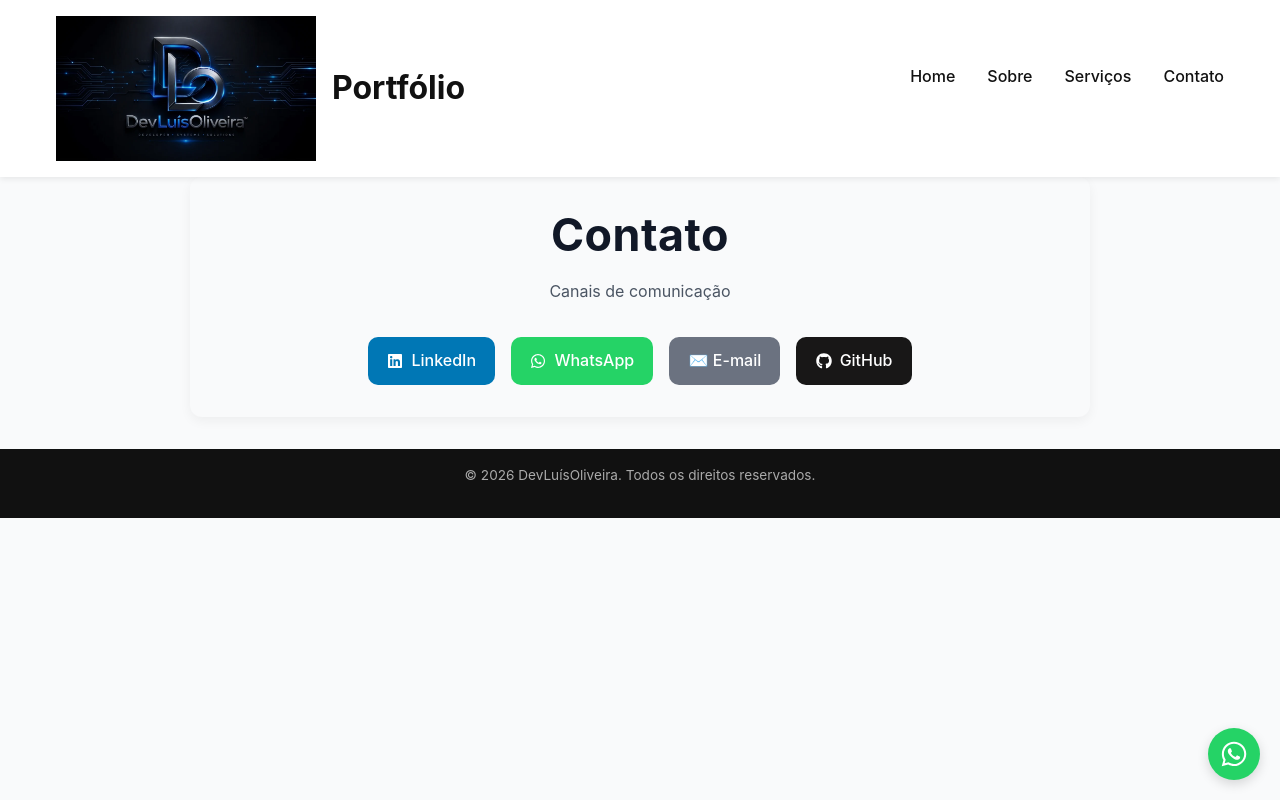
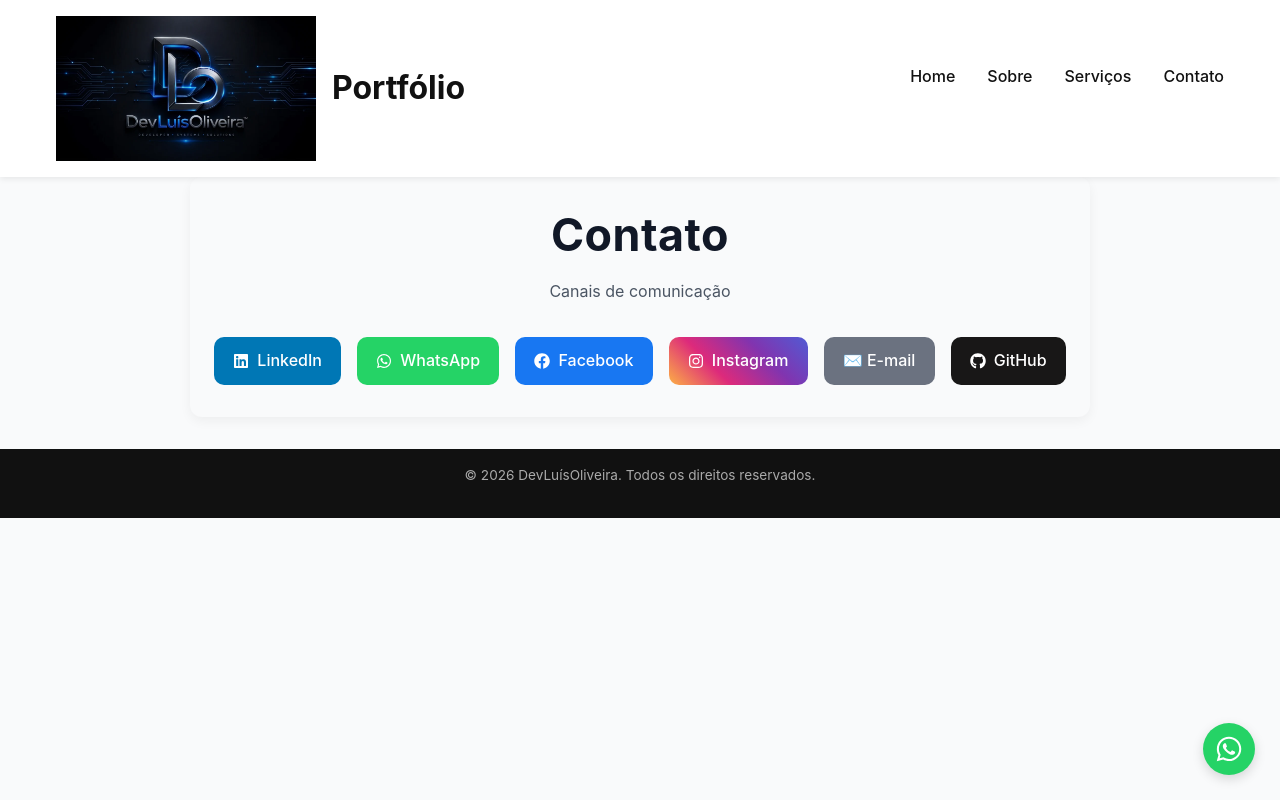
Before and after one commit to desenvolvimentoweb1983/portfolio-profissional-desenvolvedor-web, a React (Vite) app: page /contato in a window 1280 px wide. Built offline with nearby package versions, Linux system fonts and the light colour scheme.

Commit message:
contatos upgrade

```diff
--- a/src/pages/Contato/Contato.css
+++ b/src/pages/Contato/Contato.css
@@ -1,9 +1,13 @@
-p {
-  font-size: 16px;       /* tamanho da fonte */
-  line-height: 1.6;      /* altura da linha */
-  color: #1F2937;        /* cor do texto */
-  text-align: center;   /* alinhamento */
-  margin-bottom: 1rem;   /* espaçamento abaixo do parágrafo */
+
+/* ================= CONTATO.CSS ================= */
+
+/* ================= Parágrafos ================= */
+.contato-section p {
+  font-size: 16px;
+  line-height: 1.6;
+  color: #4B5563;
+  text-align: center;
+  margin-bottom: 2rem;
 }
 
 /* ================= Container ================= */
@@ -14,7 +18,6 @@ p {
   font-family: 'Inter', 'Segoe UI', Tahoma, Verdana, sans-serif;
   color: #1F2937;
   line-height: 1.6;
-  scroll-behavior: smooth;
   text-align: center;
 }
 
@@ -22,11 +25,6 @@ p {
   font-size: clamp(2rem, 5vw, 2.8rem);
   margin-bottom: 1rem;
   font-weight: 700;
-}
-
-.contato-section p {
-  margin-bottom: 2rem;
-  color: #4B5563;
 }
 
 /* ================= Links de contato ================= */
@@ -40,6 +38,7 @@ p {
 .contato-link {
   display: flex;
   align-items: center;
+  justify-content: center;
   gap: 0.5rem;
   padding: 0.7rem 1.2rem;
   border-radius: 10px;
@@ -50,7 +49,7 @@ p {
   text-decoration: none;
 }
 
-/* ================= Cores específicas ================= */
+/* ================= LinkedIn ================= */
 .contato-link.linkedin {
   background-color: #0077B5;
   color: #fff;
@@ -61,6 +60,7 @@ p {
   transform: translateY(-3px) scale(1.05);
 }
 
+/* ================= WhatsApp ================= */
 .contato-link.whatsapp {
   background-color: #25D366;
   color: #fff;
@@ -71,8 +71,37 @@ p {
   transform: translateY(-3px) scale(1.05);
 }
 
+/* ================= Facebook ================= */
+.contato-link.facebook {
+  background-color: #1877F2;
+  color: #fff;
+}
+
+.contato-link.facebook:hover {
+  background-color: #145DBF;
+  transform: translateY(-3px) scale(1.05);
+}
+
+/* ================= Instagram ================= */
+.contato-link.instagram {
+  background: linear-gradient(
+    45deg,
+    #FCAF45,
+    #DD2A7B,
+    #8134AF,
+    #515BD4
+  );
+  color: #fff;
+}
+
+.contato-link.instagram:hover {
+  opacity: 0.9;
+  transform: translateY(-3px) scale(1.05);
+}
+
+/* ================= E-mail ================= */
 .contato-link.email {
-  background-color: #6B7280; /* cinza moderno */
+  background-color: #6B7280;
   color: #fff;
   border: none;
 }
@@ -82,8 +111,9 @@ p {
   transform: translateY(-3px) scale(1.05);
 }
 
+/* ================= GitHub ================= */
 .contato-link.github {
-  background-color: #181717; /* preto GitHub */
+  background-color: #181717;
   color: #fff;
 }
 
@@ -92,26 +122,32 @@ p {
   transform: translateY(-3px) scale(1.05);
 }
 
-/* ================= Ícone flutuante do WhatsApp ================= */
-.whatsapp-flutuante {
+/* ================= Botão flutuante WhatsApp ================= */
+.contato-section .contato-whatsapp-unico {
   position: fixed;
-  bottom: 20px;
-  right: 20px;
-  background-color: #25D366;
-  color: #fff;
-  padding: 12px;
-  border-radius: 50%;
-  box-shadow: 0 4px 12px rgba(0,0,0,0.15);
+  bottom: 25px;
+  right: 25px;
+  width: 52px;
+  height: 52px;
+  padding: 0;
   display: flex;
   align-items: center;
   justify-content: center;
-  transition: transform 0.2s ease, box-shadow 0.3s ease;
-  z-index: 1000;
+  background-color: #25D366;
+  color: #fff;
+  border-radius: 50%;
+  box-shadow: 0 4px 12px rgba(0, 0, 0, 0.15);
+  z-index: 999;
+  text-decoration: none;
+  transform: none;
+  animation: none;
+  transition: background-color 0.3s ease;
 }
 
-.whatsapp-flutuante:hover {
-  transform: translateY(-3px) scale(1.1);
-  box-shadow: 0 6px 18px rgba(0,0,0,0.25);
+.contato-section .contato-whatsapp-unico:hover {
+  background-color: #1DA851;
+  color: #fff;
+  transform: none;
 }
 
 /* ================= Responsividade ================= */
@@ -120,6 +156,7 @@ p {
     flex-direction: column;
     gap: 0.75rem;
   }
+
   .contato-link {
     justify-content: center;
     font-size: 0.95rem;
@@ -131,9 +168,11 @@ p {
   .contato-section {
     padding: 1rem;
   }
-  .whatsapp-flutuante {
+
+  .contato-section .contato-whatsapp-unico {
     bottom: 15px;
     right: 15px;
-    padding: 10px;
+    width: 48px;
+    height: 48px;
   }
 }
--- a/src/pages/Contato/Contato.jsx
+++ b/src/pages/Contato/Contato.jsx
@@ -1,4 +1,12 @@
-import { FaLinkedin, FaWhatsapp, FaGithub } from "react-icons/fa";
+
+import {
+  FaLinkedin,
+  FaWhatsapp,
+  FaGithub,
+  FaFacebook,
+  FaInstagram
+} from "react-icons/fa";
+
 import "./Contato.css";
 
 function Contato() {
@@ -17,7 +25,7 @@ function Contato() {
     const subject = encodeURIComponent("Contato pelo site");
 
     if (isMobile) {
-      // Mobile: abre app de e-mail
+      // Mobile: abre aplicativo de e-mail
       window.location.href = `mailto:${email}?subject=${subject}`;
     } else {
       // Desktop: abre Gmail web
@@ -31,8 +39,11 @@ function Contato() {
   return (
     <section className="contato-section">
       <h1>Contato</h1>
+
       <p>Canais de comunicação</p>
+
       <div className="contato-links">
+
         {/* LinkedIn */}
         <a
           href="https://linkedin.com/in/luís-oliveira-563341279"
@@ -53,6 +64,26 @@ function Contato() {
           <FaWhatsapp /> WhatsApp
         </a>
 
+        {/* Facebook */}
+        <a
+          href="https://www.facebook.com/share/1EKwPgrf6Q/"
+          target="_blank"
+          rel="noopener noreferrer"
+          className="contato-link facebook"
+        >
+          <FaFacebook /> Facebook
+        </a>
+
+        {/* Instagram */}
+        <a
+          href="https://www.instagram.com/devluisoliveirasolutions?utm_source=qr&hvrq=c2VkbDRwOGJnZXE3"
+          target="_blank"
+          rel="noopener noreferrer"
+          className="contato-link instagram"
+        >
+          <FaInstagram /> Instagram
+        </a>
+
         {/* E-mail universal */}
         <button
           onClick={abrirEmail}
@@ -71,18 +102,20 @@ function Contato() {
         >
           <FaGithub /> GitHub
         </a>
+
       </div>
 
-      {/* Ícone flutuante do WhatsApp */}
+      {/* Botão flutuante do WhatsApp */}
       <a
         href={`https://wa.me/5519974082724?text=${mensagemWhatsApp}`}
-        className="whatsapp-flutuante"
+        className="whatsapp-flutuante contato-whatsapp-unico"
         target="_blank"
         rel="noopener noreferrer"
         aria-label="Fale comigo no WhatsApp"
       >
         <FaWhatsapp size={28} />
       </a>
+
     </section>
   );
 }
--- a/src/pages/Servicos/Servicos.jsx
+++ b/src/pages/Servicos/Servicos.jsx
@@ -1,4 +1,6 @@
+
 import "./Servicos.css";
+
 import {
   FaLaptopCode,
   FaCogs,
@@ -6,8 +8,10 @@ import {
   FaTools,
   FaRocket,
   FaChartLine,
-  FaHandshake
+  FaHandshake,
+  FaGamepad
 } from "react-icons/fa";
+
 import { Link } from "react-router-dom";
 
 function Servicos() {
@@ -47,6 +51,11 @@ function Servicos() {
       icone: <FaHandshake />,
       titulo: "Consultoria Digital",
       descricao: "Planejamento estratégico para seu projeto."
+    },
+    {
+      icone: <FaGamepad />,
+      titulo: "Instrutor de Desenvolvimento de Jogos",
+      descricao: "Aulas práticas de lógica de programação e criação de jogos 2D e 3D, utilizando GDevelop 5, Construct 3 e GameMaker."
     }
   ];
 
@@ -56,7 +65,7 @@ function Servicos() {
       <h1>Serviços</h1>
 
       <p className="servicos-subtitulo">
-        Soluções completas em desenvolvimento web, do planejamento à publicação.
+        Soluções em desenvolvimento web, criação de jogos digitais e tecnologia.
       </p>
 
       <div className="servicos-grid">
@@ -68,6 +77,7 @@ function Servicos() {
             </div>
 
             <h3>{servico.titulo}</h3>
+
             <p>{servico.descricao}</p>
 
             <Link to="/contato" className="servico-botao">
@@ -77,6 +87,7 @@ function Servicos() {
           </div>
         ))}
       </div>
+
     </section>
   );
 }
--- a/src/pages/Sobre/Sobre.css
+++ b/src/pages/Sobre/Sobre.css
@@ -1,3 +1,4 @@
+
 /* ================= Sobre.css ================= */
 
 /* ================= Container ================= */
@@ -12,6 +13,7 @@
 
 /* ================= Seções ================= */
 .apresentacao,
+.experiencia,
 .formacao,
 .objetivo,
 .trajeoria,
@@ -24,7 +26,9 @@
   transition: transform 0.3s ease, box-shadow 0.3s ease;
 }
 
+/* ================= Efeito Hover ================= */
 .apresentacao:hover,
+.experiencia:hover,
 .formacao:hover,
 .objetivo:hover,
 .trajeoria:hover,
@@ -109,9 +113,28 @@ li {
   color: #0F172A;
 }
 
+/* ================= EXPERIÊNCIA EM DESENVOLVIMENTO DE JOGOS ================= */
+.experiencia h2 {
+  color: #1F2937;
+}
+
+.experiencia p {
+  color: #374151;
+  line-height: 1.7;
+}
+
 /* ================= RESPONSIVIDADE ================= */
 @media (max-width: 768px) {
   .container {
+    padding: 1.5rem;
+  }
+
+  .apresentacao,
+  .experiencia,
+  .formacao,
+  .objetivo,
+  .trajeoria,
+  .conteudos-estudados {
     padding: 1.5rem;
   }
 
@@ -133,6 +156,15 @@ li {
     padding: 1rem;
   }
 
+  .apresentacao,
+  .experiencia,
+  .formacao,
+  .objetivo,
+  .trajeoria,
+  .conteudos-estudados {
+    padding: 1.2rem;
+  }
+
   h1 {
     font-size: 1.8rem;
   }
--- a/src/pages/Sobre/Sobre.jsx
+++ b/src/pages/Sobre/Sobre.jsx
@@ -1,3 +1,4 @@
+
 import "./Sobre.css";
 
 function Sobre() {
@@ -9,7 +10,11 @@ function Sobre() {
       <div className="apresentacao">
         <h2>Apresentação</h2>
         <p>
-    Sou um Tecnólogo em Desenvolvimento Web e estou cursando Pós-Graduação em Análise e Desenvolvimento de Sistemas, buscando consolidar uma base sólida em desenvolvimento de software, arquitetura de sistemas e boas práticas de engenharia.
+          Sou Tecnólogo em Desenvolvimento Web e atualmente curso
+          Pós-Graduação em Análise e Desenvolvimento de Sistemas.
+          Minha trajetória profissional combina desenvolvimento de
+          soluções web, programação e ensino de desenvolvimento de
+          jogos digitais, buscando constante evolução técnica e prática.
         </p>
 
         <p>
@@ -49,6 +54,13 @@ function Sobre() {
         </p>
       </div>
 
+      {/* ================= EXPERIÊNCIA EM GAMES ================= */}
+      <div className="experiencia">
+        <h2>Experiência em Desenvolvimento de Jogos</h2>
+        <p>
+          Atuo como instrutor freelancer de desenvolvimento de jogos digitais, utilizando GDevelop 5, Construct 3 e GameMaker, com foco no ensino de lógica de programação e criação de jogos 2D e 3D.
+        </p>
+      </div>
 
       {/* ================= FORMAÇÃO ================= */}
       <div className="formacao">
@@ -93,7 +105,9 @@ function Sobre() {
       {/* ================= CONTEÚDOS ESTUDADOS ================= */}
       <div className="conteudos-estudados">
         <h2>Áreas de Estudo e Aprendizado</h2>
-<p>Conteúdos estudados durante minha graduação em Desenvolvimento Web e em andamento na pós-graduação em Análise e Desenvolvimento de Sistemas.</p>
+        <p>
+          Conteúdos estudados durante minha graduação em Desenvolvimento Web e em andamento na pós-graduação em Análise e Desenvolvimento de Sistemas.
+        </p>
 
         {/* ================= FUNDAMENTOS ================= */}
         <div className="area-estudo">
--- a/src/styles/global.css
+++ b/src/styles/global.css
@@ -193,11 +193,3 @@ li {
     padding: 1.5rem 0;
   }
 }
-
-/* =========================
-   Efeitos globais suaves
-   ========================= */
-
-* {
-  transition: all 0.25s ease-in-out;
-}
```
Lines whose indentation alone changed are shown as unchanged.
